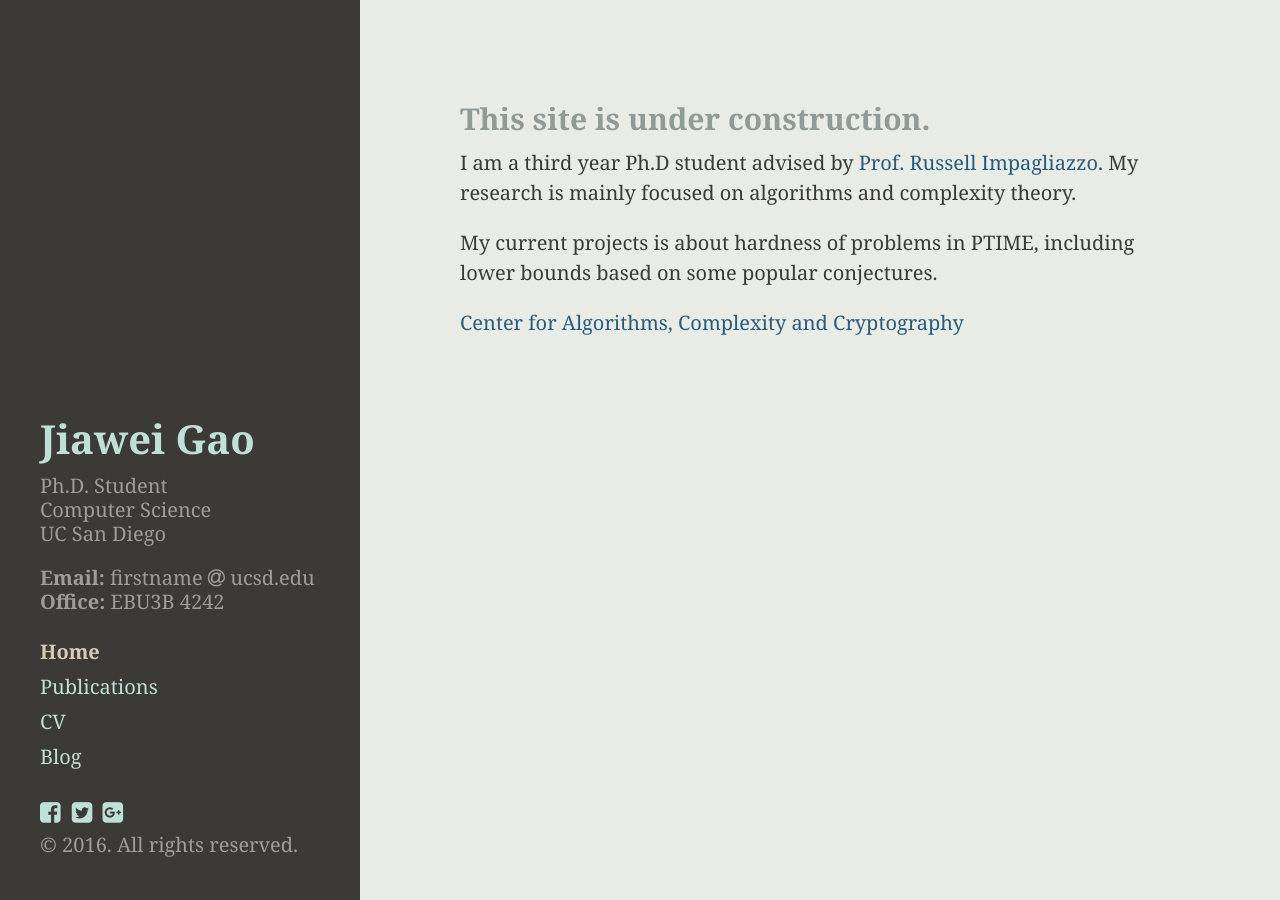
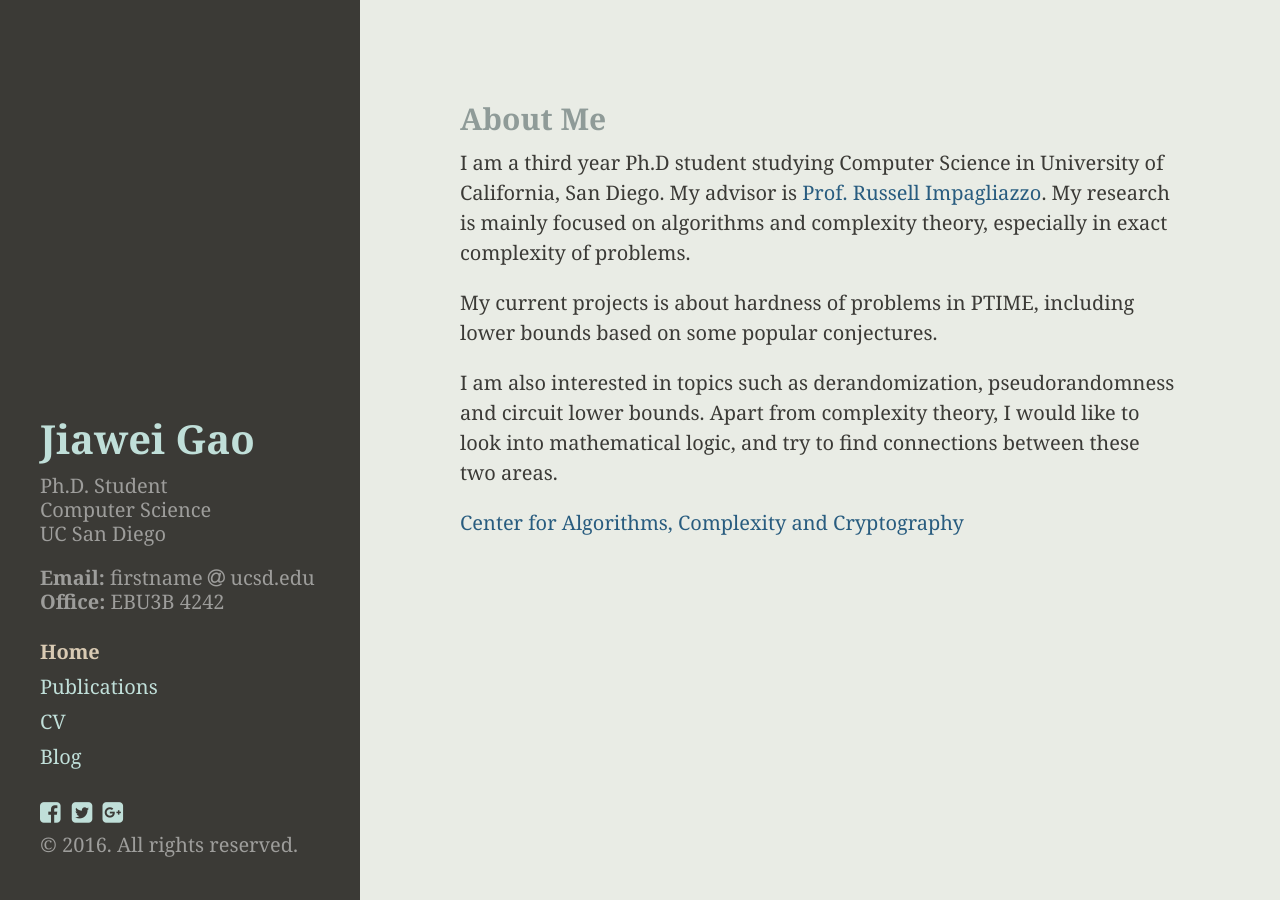
Before and after one commit to jiaweigao/jiaweigao.github.io, a Jekyll site: the page built from index.html, in a window 1280 px wide. Built offline with Jekyll 4.4.1, drawn with Linux system fonts in a browser that asks for light colours; nearby versions of some CDN libraries; some web fonts are replaced; the list of posts is cut into pages by our own code.

Commit message:
Update 2000-01-01-home.md

```diff
--- a/_posts/2000-01-01-home.md
+++ b/_posts/2000-01-01-home.md
@@ -2,10 +2,12 @@
 title: ""
 ---
 
-## This site is under construction.
+## About Me
 
-I am a third year Ph.D student advised by <a href="http://cseweb.ucsd.edu/~russell/">Prof. Russell Impagliazzo</a>. My research is mainly focused on algorithms and complexity theory.
+I am a third year Ph.D student studying Computer Science in University of California, San Diego. My advisor is <a href="http://cseweb.ucsd.edu/~russell/">Prof. Russell Impagliazzo</a>. My research is mainly focused on algorithms and complexity theory, especially in exact complexity of problems.
 
 My current projects is about hardness of problems in PTIME, including lower bounds based on some popular conjectures.
 
+I am also interested in topics such as derandomization, pseudorandomness and circuit lower bounds. Apart from complexity theory, I would like to look into mathematical logic, and try to find connections between these two areas.
+
 <a href="http://cacc.ucsd.edu/home.html">Center for Algorithms, Complexity and Cryptography</a><br>
```
